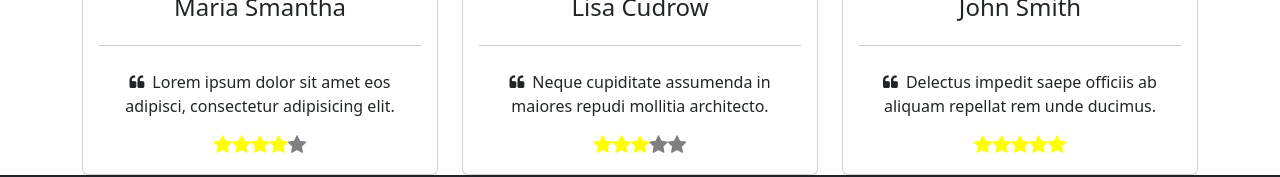
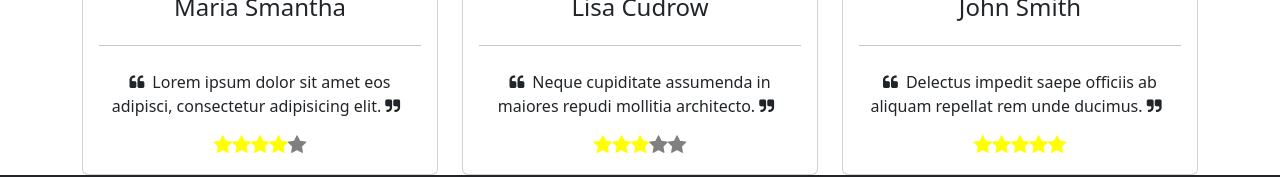
Before and after one commit to AbdinasirM/life-log-Website, an Angular app in the folder life-log/: page / in a window 1280 px wide. Shown: the part 1081-1258 px from the top of the page. Built offline with nearby package versions, Linux system fonts and the light colour scheme.

Commit message:
Added right quotes to the testimonials section

```diff
--- a/life-log/src/app/feedback/feedback.component.html
+++ b/life-log/src/app/feedback/feedback.component.html
@@ -21,7 +21,7 @@
             <hr />
             <p class="dark-grey-text mt-4">
               <i class="fa fa-quote-left pe-2"></i>Lorem ipsum dolor sit amet eos adipisci,
-              consectetur adipisicing elit.
+              consectetur adipisicing elit. <i class="fa fa-quote-right pe-2"></i>
             </p>
             <!-- Five-Star Rating Section -->
             <div class="stars">
@@ -48,7 +48,7 @@
             <hr />
             <p class="dark-grey-text mt-4">
               <i class="fa fa-quote-left pe-2"></i>Neque cupiditate assumenda in maiores
-              repudi mollitia architecto.
+              repudi mollitia architecto. <i class="fa fa-quote-right pe-2"></i>
             </p>
             <!-- Five-Star Rating Section -->
             <div class="stars">
@@ -75,7 +75,7 @@
             <hr />
             <p class="dark-grey-text mt-4">
               <i class="fa fa-quote-left pe-2"></i>Delectus impedit saepe officiis ab
-              aliquam repellat rem unde ducimus.
+              aliquam repellat rem unde ducimus. <i class="fa fa-quote-right pe-2"></i>
             </p>
             <!-- Five-Star Rating Section -->
             <div class="stars">
```
